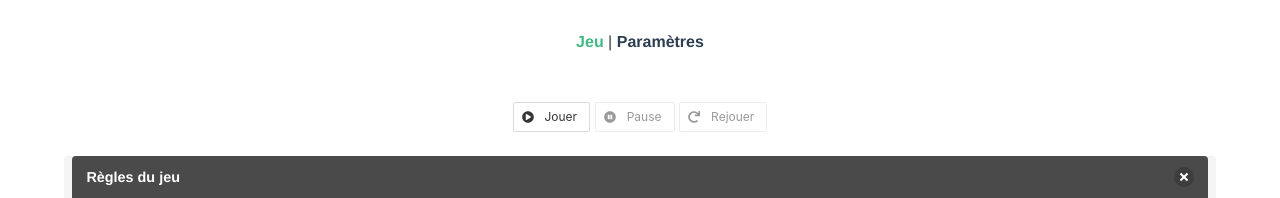
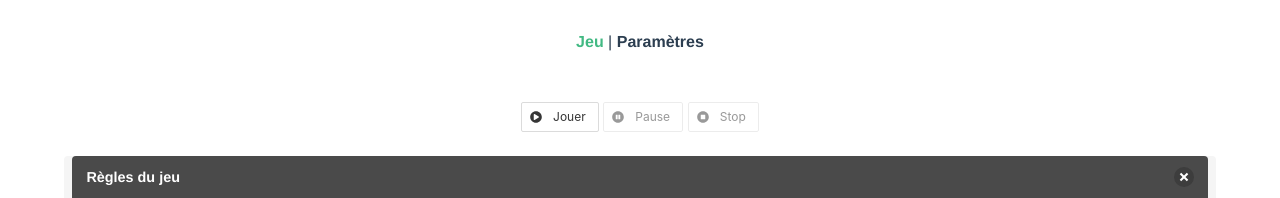
Before and after one commit to jeremyriverain/Arithmetic-Game, a Vue app: page /#/ in a window 1280 px wide. Shown: the top 198 px of the page. Built offline with nearby package versions, Linux system fonts and the light colour scheme.

Commit message:
stop game

```diff
--- a/src/components/StateGameButtons.vue
+++ b/src/components/StateGameButtons.vue
@@ -25,12 +25,12 @@
     <button
       class="button is-small"
       :disabled="startedAt === ''"
-      @click="$emit('restart')"
+      @click="$emit('stop')"
     >
       <span class="icon is-small">
-        <i class="fas fa-redo"></i>
+        <i class="fas fa-stop-circle"></i>
       </span>
-      <span>Rejouer</span>
+      <span>Stop</span>
     </button>
   </div>
 </template>
--- a/src/use/useGameState.ts
+++ b/src/use/useGameState.ts
@@ -32,6 +32,7 @@ export default function useGameState () {
             const date = new Date()
             startedAt.value = date.toISOString()
             resetCountDown()
+            logOperations.value = []
         }
 
         startCountDown()
@@ -45,15 +46,15 @@ export default function useGameState () {
         pauseCountDown()
     }
 
-    const restart = () => {
+    const stop = () => {
         isPlaying.value = false
+        pauseCountDown()
+        resetCountDown()
+
         operationTrackIndex.value = operationTrackIndex.value === 1 ? 0 : 1
         startedAt.value = ''
-        logOperations.value = []
 
         resetScore()
-
-        play()
     }
 
     watch(countDown, val => {
@@ -85,7 +86,7 @@ export default function useGameState () {
         hasWon,
         play,
         pause,
-        restart,
+        stop,
         logOperations: computed(() => logOperations.value),
         startedAt: computed(() => startedAt.value),
         onOperationError,
--- a/src/views/Home.vue
+++ b/src/views/Home.vue
@@ -7,7 +7,7 @@
       :is-playing="isPlaying"
       @play="play"
       @pause="pause"
-      @restart="play"
+      @stop="stop"
     />
     <rules-explanation
       class="px-2"
@@ -75,7 +75,7 @@ export default defineComponent({
       isPlaying,
       play,
       pause,
-      restart,
+      stop,
       onOperationError,
       onOperationSuccess,
       logOperations,
@@ -87,7 +87,7 @@ export default defineComponent({
       isPlaying,
       play,
       pause,
-      restart,
+      stop,
       onOperationError,
       onOperationSuccess,
       logOperations,
```
